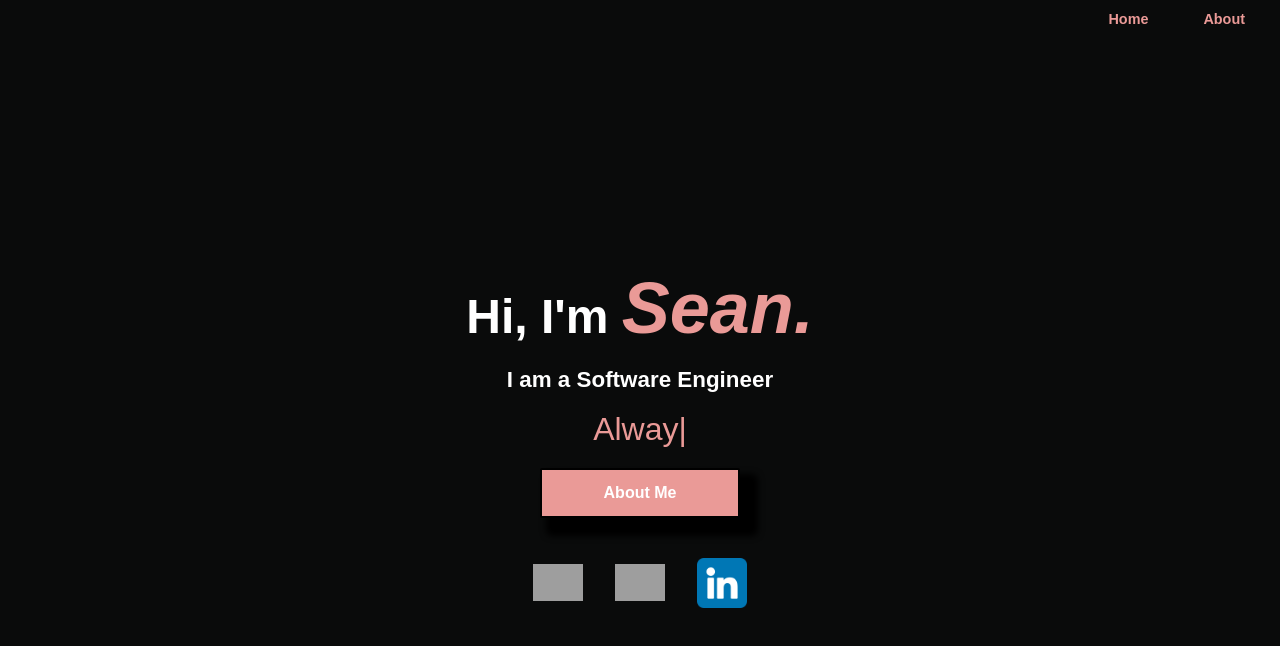
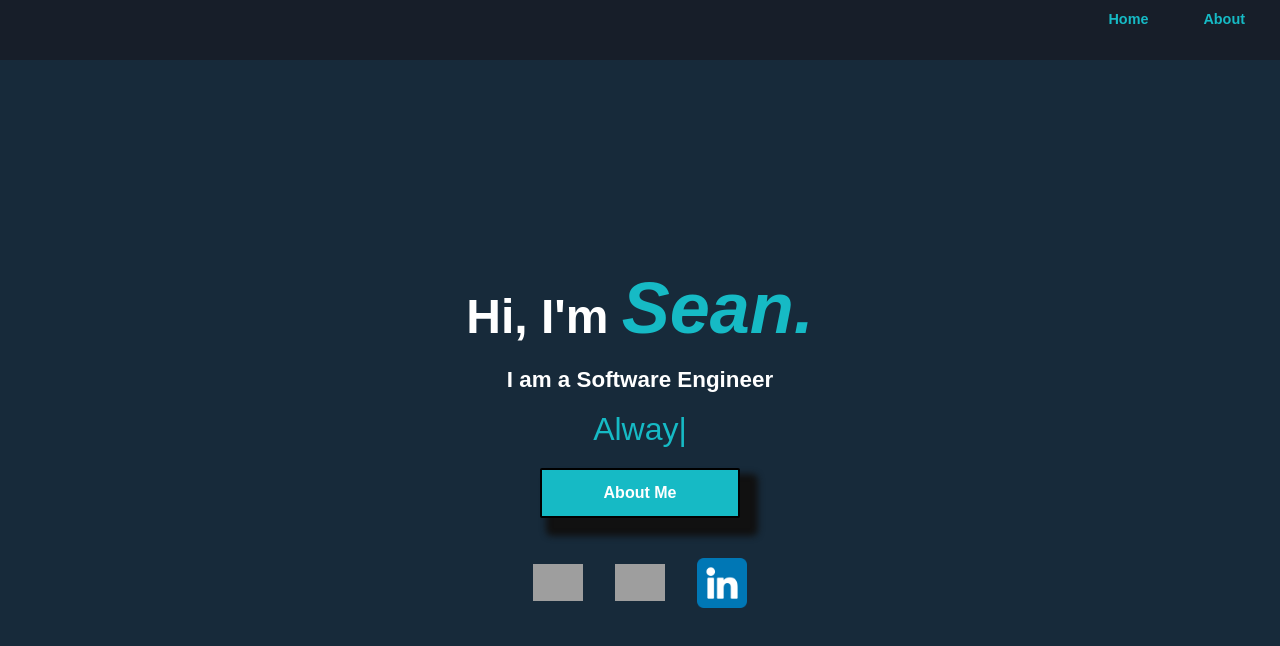
Before and after one commit to Pythonwithsean/Portfolio, a React (Vite) app: page / in a window 1280 px wide. Shown: the top 646 px of the page. Built offline with nearby package versions, Linux system fonts and the light colour scheme; grey boxes are pictures that could not be loaded; a web font is replaced by a local one.

Commit message:
Updated CSS
Var's in Home.css

```diff
--- a/src/Styles/App.css
+++ b/src/Styles/App.css
@@ -1,6 +1,6 @@
 /* The CSS code you provided is styling the `body` element of a webpage. */
 body{
-    background-color:	#0a0b0b;
+    background-color:	var(--Background);
     display: flex;
     flex-direction: column;
     width:100%;
--- a/src/Styles/Home.css
+++ b/src/Styles/Home.css
@@ -1,4 +1,11 @@
+:root {
+   --Background: #172A3A;
+   --Secondary: #16BAC5;
+   --Backdrop: #111111;
+   --header: #171e29;
+   --Hover:white;
 
+}
  * {
     margin: 0;
     padding: 0;
@@ -6,7 +13,7 @@
  }
 
  header {
-    background-color:	#0a0b0b;;
+    background-color:var(--header);
     max-width: 100%;
     height:60px;
     z-index: 999;
@@ -27,7 +34,7 @@
  }
 
  header em, em{
-    color:#ea9a97;
+    color:var(--Secondary);
     font-size: 1.5em;
 }
 
@@ -68,7 +75,7 @@
     font-family: var(--fonts_2);
     font-size: .9rem;
     text-decoration: none;
-    color:#ea9a97;
+    color:var(--Secondary);
     font-weight: 600;
     position: relative;
     z-index: 500px;
@@ -79,9 +86,10 @@
 
  }
  nav ul li a:hover{
-    color: #1e2124;
-    background-color: rgb(129, 137, 153);
+    color: var(--Background);
+    background-color: var(--Hover);
     font-size: 0.9rem;
+
  }
 
 
@@ -160,15 +168,15 @@
  }
 
  .hero-container button{
-    background-color:#ea9a97;
+    background-color:var(--Secondary);
     border: none;
     width:200px;
     height:50px;
     margin-top:20px;
-    color:white;
+    color:var(--Hover);
     font-size: 1rem;
     border-radius: 2px;
-    box-shadow: 12px 12px 6px 6px black;
+    box-shadow: 12px 12px 6px 6px var(--Backdrop);
     border: 2px solid black;
     transition: 0.4s;
     cursor: pointer;
@@ -177,7 +185,8 @@
 
  .hero-container button:hover{
     transform: translateY(-10px);
-    background-color: #1e2124;
+    background-color: var(--Hover);
+   color: var(--Background);
  }
 
  .info_container h2{
@@ -196,7 +205,7 @@
       font-size: 2rem;
       font-family: var(--fonts_2);
       width: 100%;
-      color:#ea9a97;
+      color:var(--Secondary);
       text-align:center;
       animation-name: moving;
       animation-duration: 3s;
@@ -214,7 +223,7 @@
  }
 
  footer{
-    background-color: #15171a;
+    background-color: var(--header);
     height:40px;
     width:100%;
     position: relative;
--- a/src/Styles/Projects.css
+++ b/src/Styles/Projects.css
@@ -1,3 +1,4 @@
+
 .Projects-container {
   display: grid;
   grid-template-columns: repeat(auto-fit, minmax(300px, 1fr));
@@ -8,7 +9,7 @@
 }
 .heading {
   margin-top: 20px;
-  color: #ea9a97;
+  color: var(--Secondary);
   font-size: 1.6rem;
   text-align: center;
 }
@@ -65,7 +66,7 @@
 }
 
 .card a button {
-  background-color:#ea9a97;
+  background-color: var(--Secondary);
   border: none;
   width: 200px;
   height: 40px;
@@ -80,5 +81,5 @@
 }
 
 .card a button:hover {
-  background-color: #1e2124;
+  background-color: var(--Secondary);
 }
```
